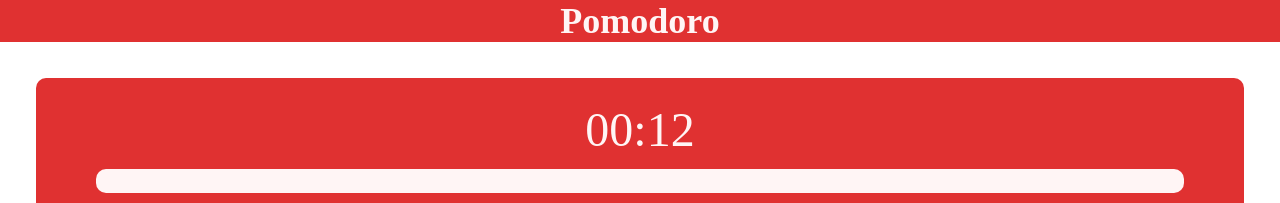
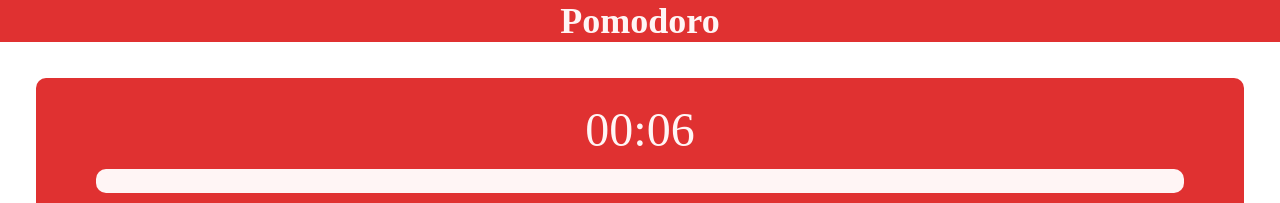
Before and after one commit to ersinnamal/pomodoro, a React (Create React App) app: page / in a window 1280 px wide. Shown: the top 203 px of the page. Built offline with nearby package versions, Linux system fonts and the light colour scheme.

Commit message:
Context added to the Timer component

```diff
--- a/src/components/Timer/Timer.js
+++ b/src/components/Timer/Timer.js
@@ -1,8 +1,7 @@
 import { useEffect, useState } from "react";
 import classes from "./Timer.module.css";
-
-const POMODORO_MINS = 0.2;
-const BREAK_MINS = 0.2;
+import { useContext } from "react";
+import { Context } from "../../store/context";
 
 const formatSeconds = (totalSeconds) => {
   const minutes = Math.trunc(totalSeconds / 60);
@@ -14,7 +13,9 @@
 };
 
 const Timer = () => {
-  const [targetSeconds, setTargetSeconds] = useState(POMODORO_MINS * 60);
+  const { breakMinutes, sessionMinutes, addPomodoro } = useContext(Context);
+
+  const [targetSeconds, setTargetSeconds] = useState(sessionMinutes);
   const [seconds, setSeconds] = useState(0);
   const [timer, setTimer] = useState();
   const [isBreak, setIsBreak] = useState(false);
@@ -32,9 +33,9 @@
 
   useEffect(() => {
     if (isBreak) {
-      setTargetSeconds(BREAK_MINS * 60);
+      setTargetSeconds(breakMinutes * 60);
     } else {
-      setTargetSeconds(POMODORO_MINS * 60);
+      setTargetSeconds(sessionMinutes * 60);
     }
   }, [isBreak]);
 
--- a/src/store/context.js
+++ b/src/store/context.js
@@ -8,8 +8,8 @@
 });
 
 const ContextProvider = (props) => {
-  const [breakMinutes, setBreakMinutes] = useState(5);
-  const [sessionMinutes, setSessionMinutes] = useState(25);
+  const [breakMinutes, setBreakMinutes] = useState(0.2);
+  const [sessionMinutes, setSessionMinutes] = useState(0.1);
   const [pomodoros, setPomodoros] = useState([]);
 
   const addPomodoro = (pomodoro) => {
```
